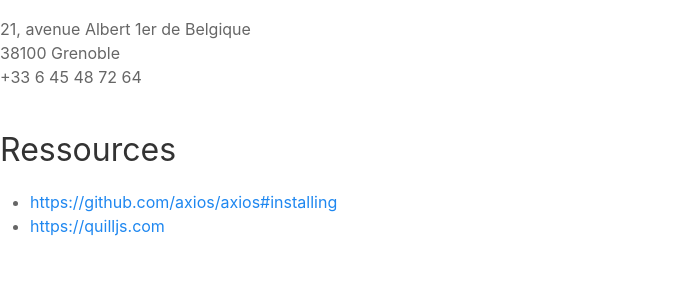
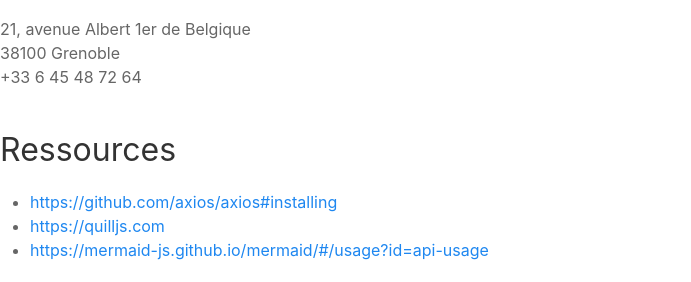
Before and after one commit to PhilippeCancellier/philippecancellier.github.io, a plain HTML site: page index.html in a window 1280 px wide. Shown: the part 595-877 px from the top of the page, without its empty margins (0-691 px from the left). Before the commit the page ends 853 px from the top, so only its background shows below. Drawn offline with nearby package versions, Linux system fonts and the light colour scheme.

Commit message:
Update index.html

```diff
--- a/index.html
+++ b/index.html
@@ -68,6 +68,7 @@
     <ul>
       <li><a href="https://github.com/axios/axios#installing">https://github.com/axios/axios#installing</a></li>
       <li><a href="https://quilljs.com">https://quilljs.com</a></li>
+      <li><a href="https://mermaid-js.github.io/mermaid/#/usage?id=api-usage">https://mermaid-js.github.io/mermaid/#/usage?id=api-usage</a></li>
     </ul>
 
   </body>
```
